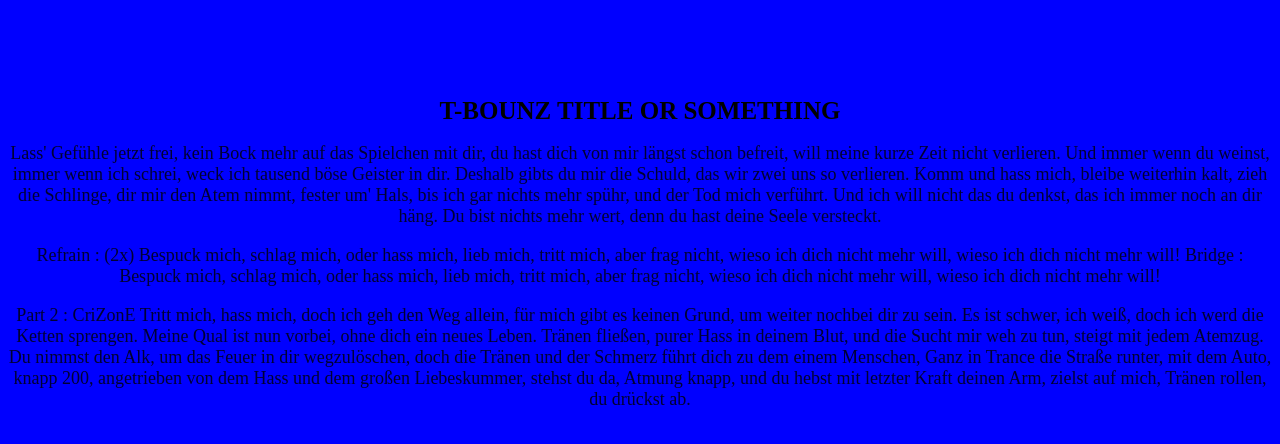
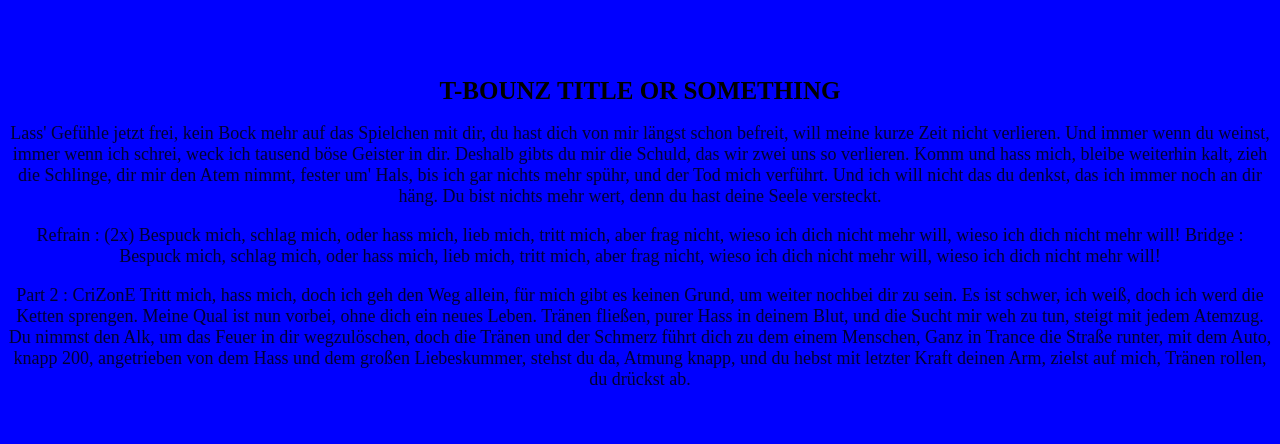
Before and after one commit to nri1234/Task-4, a plain HTML site: page index.html in a window 1280 px wide. Drawn offline with Linux system fonts and the light colour scheme.

Commit message:
Change margin on body

```diff
--- a/style.css
+++ b/style.css
@@ -5,7 +5,7 @@ body {
   padding-right: 6px;
   padding-bottom: 10px;
   padding-left: 6px;
-  margin: 50px auto;
+  margin: 30px auto;
   text-align: center;
 
 }
```
